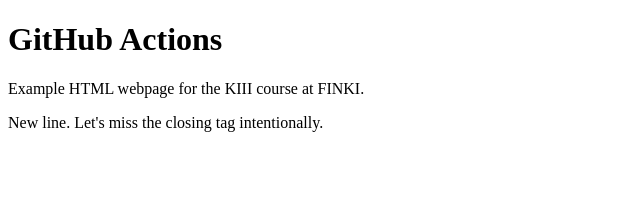
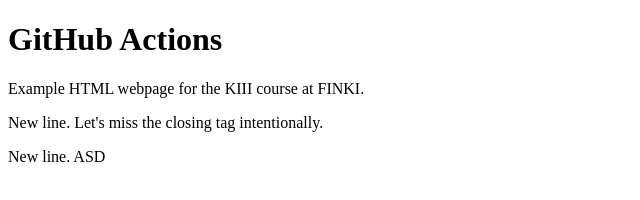
Before and after one commit to MartinStefanov20/kiii-github-actions, a plain HTML site: page index.html in a window 1280 px wide. Shown: the whole page, without its empty margins (0-640 px from the left). Drawn offline with Linux system fonts and the light colour scheme.

Commit message:
Update index.html

```diff
--- a/index.html
+++ b/index.html
@@ -4,5 +4,6 @@
     <h1>GitHub Actions</h1>
     <p>Example HTML webpage for the KIII course at FINKI.</p>
     <p>New line. Let's miss the closing tag intentionally.</p>
+    <p>New line. ASD</p>
   </body>
 </html>
```
